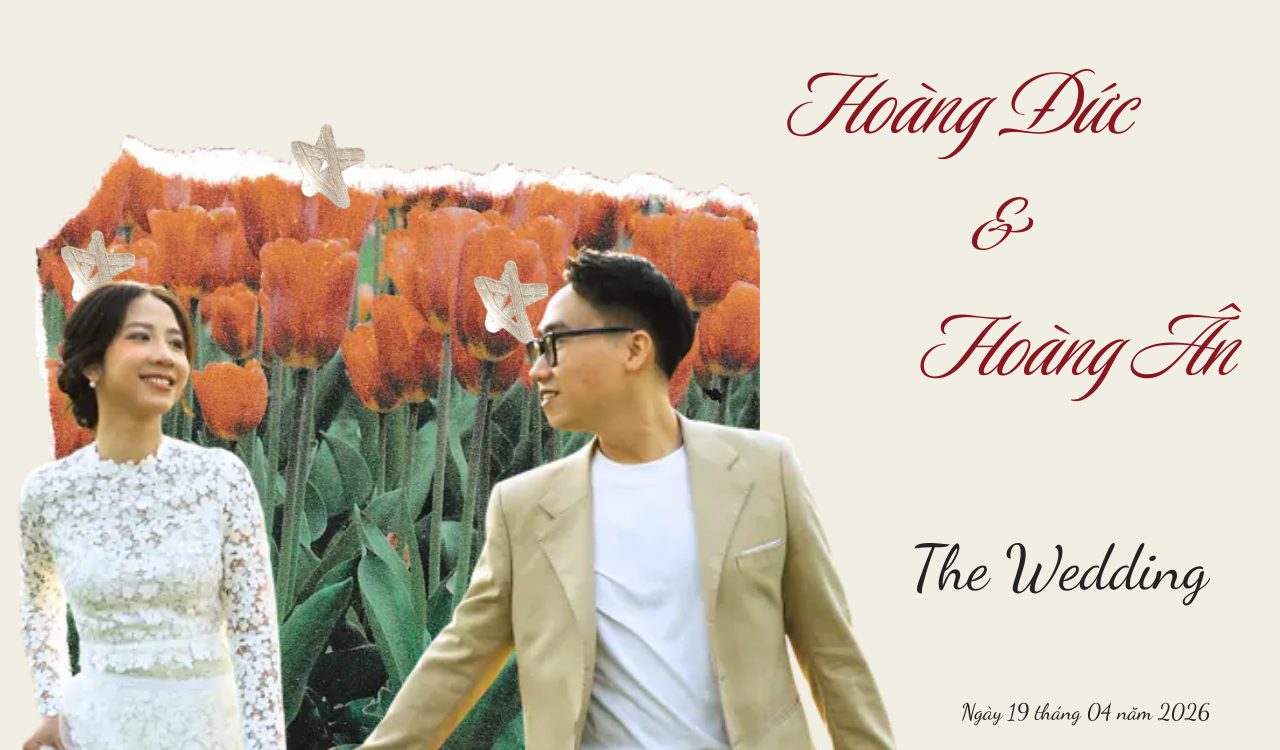
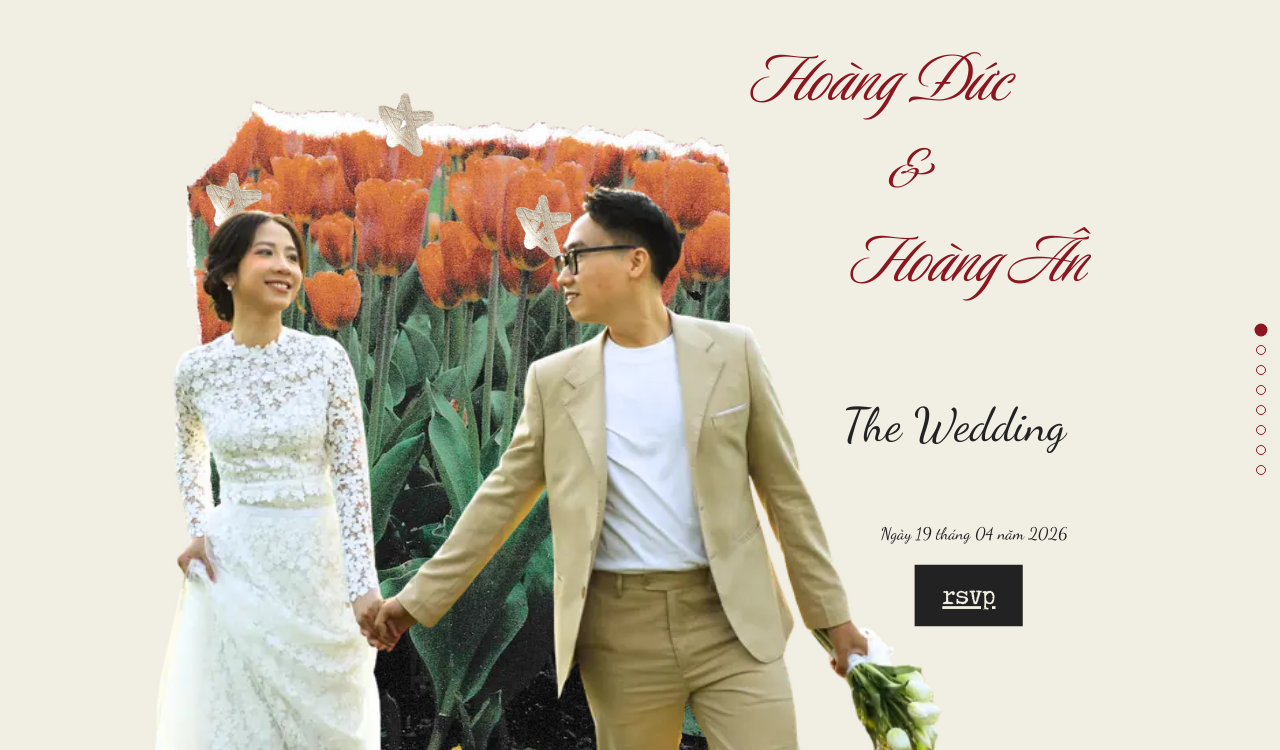
Before and after one commit to danielatfreelance-lab/wedding-site, a plain HTML site: page index.html in a window 1280 px wide. Both pictures are taken after a click on the link "Open the invitation". Shown: the top 750 px of the page. Drawn offline with Linux system fonts and the light colour scheme.

Commit message:
slide deck styling

```diff
--- a/script.js
+++ b/script.js
@@ -21,36 +21,82 @@
   root.classList.add('js');
   var landing=document.getElementById('landing');
   var lpStage=landing.querySelector('.lp-stage');
-  var secs=[].slice.call(document.querySelectorAll('#main-site .sec'));
+  var secs=[].slice.call(document.querySelectorAll('#main-site .sec')).filter(function(s){return parseFloat(s.dataset.h)>100;});
+  var main=document.getElementById('main-site');
 
   /* ---------- layout ---------- */
   function fit(){
     var vw=root.clientWidth, vh=window.innerHeight;
     // landing: contain-fit the envelope stage into the viewport
     lpStage.style.transform='scale('+Math.min(vw/LP_W,vh/LP_H)+')';
-    // main site: scale the stage down on narrow screens
-    var s=Math.min(1,vw/DESIGN_W);
+    // main site: every slide is contain-fitted and centred in the viewport
     secs.forEach(function(sec){
       var h=parseFloat(sec.dataset.h), st=sec.firstElementChild;
-      st.style.transform=s<1?'scale('+s+')':'none';
-      sec.style.height=(h*s)+'px';
+      var s=Math.min(vw/DESIGN_W,vh/h,1.25);
+      st.style.transform='scale('+s+')';
+      st.style.top=Math.max(0,(vh-h*s)/2)+'px';
     });
   }
   fit(); window.addEventListener('resize',fit); window.addEventListener('orientationchange',fit);
 
-  /* ---------- main site entrance animation ---------- */
+  /* ---------- main site: full-screen slides replacing each other on scroll ---------- */
   secs.forEach(function(sec){
     [].forEach.call(sec.firstElementChild.children,function(el,i){el.style.setProperty('--d',(i*0.08)+'s');});
   });
-  if('IntersectionObserver' in window){
-    var io=new IntersectionObserver(function(es){es.forEach(function(e){if(e.isIntersecting){e.target.classList.add('in');io.unobserve(e.target);}});},{threshold:0.08});
-    secs.forEach(function(s){io.observe(s);});
-  } else secs.forEach(function(s){s.classList.add('in');});
+  var cur=-1, locked=false, nav=document.createElement('div'), dots=[];
+  nav.className='deck-nav';
+  secs.forEach(function(sec,i){
+    var d=document.createElement('button'); d.type='button'; d.setAttribute('aria-label','Slide '+(i+1));
+    d.addEventListener('click',function(){go(i);}); nav.appendChild(d); dots.push(d);
+  });
+  main.appendChild(nav);
+  function render(){
+    secs.forEach(function(sec,i){
+      var on=i===cur;
+      sec.classList.toggle('active',on);
+      sec.classList.toggle('before',i<cur);
+      sec.classList.toggle('after',i>cur);
+      if(on) sec.classList.add('in'); else setTimeout(function(){ if(i!==cur) sec.classList.remove('in'); },700);
+      dots[i].classList.toggle('on',on);
+    });
+  }
+  function go(i,instant){
+    i=Math.max(0,Math.min(secs.length-1,i));
+    if(i===cur) return;
+    cur=i; render();
+    locked=true; setTimeout(function(){locked=false;},instant?0:900);
+  }
+  function step(d){ if(!locked) go(cur+d); }
+  window.addEventListener('wheel',function(ev){
+    if(!body.classList.contains('entered')||!dlg.hidden) return;
+    if(ev.target.closest&&ev.target.closest('.dlg')) return;
+    ev.preventDefault();
+    if(Math.abs(ev.deltaY)<8) return;
+    step(ev.deltaY>0?1:-1);
+  },{passive:false});
+  var ty=null;
+  window.addEventListener('touchstart',function(ev){ty=ev.touches[0].clientY;},{passive:true});
+  window.addEventListener('touchmove',function(ev){ if(body.classList.contains('entered')&&dlg.hidden) ev.preventDefault(); },{passive:false});
+  window.addEventListener('touchend',function(ev){
+    if(ty===null||!body.classList.contains('entered')||!dlg.hidden){ty=null;return;}
+    var dy=ty-ev.changedTouches[0].clientY; ty=null;
+    if(Math.abs(dy)>45) step(dy>0?1:-1);
+  });
+  document.addEventListener('keydown',function(ev){
+    if(!body.classList.contains('entered')||!dlg.hidden) return;
+    if(/^(INPUT|TEXTAREA|BUTTON|A)$/.test(ev.target.tagName)&&(ev.key===' '||ev.key==='Enter')) return;
+    if(ev.target.tagName==='INPUT'&&ev.target.type==='text') return;
+    var k=ev.key;
+    if(k==='ArrowDown'||k==='PageDown'||k===' '){ev.preventDefault();step(1);}
+    else if(k==='ArrowUp'||k==='PageUp'){ev.preventDefault();step(-1);}
+    else if(k==='Home'){ev.preventDefault();go(0);}
+    else if(k==='End'){ev.preventDefault();go(secs.length-1);}
+  });
 
   /* ---------- landing -> main site ---------- */
   function enter(instant){
     if(body.classList.contains('entered')) return;
-    function done(){ body.classList.add('entered'); fit(); window.scrollTo(0,0); }
+    function done(){ body.classList.add('entered'); fit(); window.scrollTo(0,0); var t=document.getElementById((location.hash||'').slice(1)); var i=secs.indexOf(t); go(i>=0?i:0,true); }
     if(instant){ done(); return; }
     landing.classList.add('leaving');
     setTimeout(done,650);
@@ -63,11 +109,11 @@
   // deep links (e.g. index.html#invitation) skip the envelope
   if(location.hash&&location.hash!=='#'&&location.hash!=='#landing') enter(true);
 
-  /* ---------- smooth in-page anchors ---------- */
+  /* ---------- in-page anchors jump to slides ---------- */
   document.addEventListener('click',function(ev){
     var a=ev.target.closest&&ev.target.closest('#main-site a[href^="#"]'); if(!a) return;
-    var t=document.getElementById(a.getAttribute('href').slice(1)); if(!t) return;
-    ev.preventDefault(); t.scrollIntoView({behavior:'smooth'}); history.replaceState(null,'',a.getAttribute('href'));
+    var i=secs.indexOf(document.getElementById(a.getAttribute('href').slice(1))); if(i<0) return;
+    ev.preventDefault(); go(i); history.replaceState(null,'',a.getAttribute('href'));
   });
 
   /* ---------- RSVP dialog (nothing is sent anywhere) ---------- */
--- a/style.css
+++ b/style.css
@@ -86,3 +86,18 @@ body:not(.entered){overflow:hidden}
 .dlg-ok:hover{filter:brightness(.96)}
 .dlg-x{position:absolute;right:18px;top:10px;background:none;border:0;font-size:32px;line-height:1;color:#9b7326;cursor:pointer}
 .dlg-ok:focus{outline:none}.dlg-ok:focus-visible{outline:2px solid #9b7326;outline-offset:2px}
+
+
+/* ===== Full-screen slide deck (replaces normal page scrolling) ===== */
+body.entered{overflow:hidden;overscroll-behavior:none}
+body.entered #main-site{position:fixed;inset:0;overflow:hidden;touch-action:none}
+#main-site .sec{position:absolute;inset:0;height:100%!important;opacity:0;visibility:hidden;pointer-events:none;
+  transform:translateY(70px);transition:opacity .8s ease,transform .8s ease,visibility 0s linear .8s}
+#main-site .sec.before{transform:translateY(-70px)}
+#main-site .sec.active{opacity:1;visibility:visible;pointer-events:auto;transform:none;transition:opacity .8s ease .1s,transform .8s ease .1s,visibility 0s}
+.deck-nav{position:fixed;right:14px;top:50%;transform:translateY(-50%);z-index:50;display:flex;flex-direction:column;gap:10px}
+.deck-nav button{width:10px;height:10px;padding:0;border-radius:50%;border:1.5px solid #8b1620;background:transparent;cursor:pointer;transition:background .3s,transform .3s}
+.deck-nav button.on{background:#8b1620;transform:scale(1.3)}
+@media (prefers-reduced-motion:reduce){#main-site .sec,#main-site .sec.active{transition:none}}
+#sec-8{display:none}
+.deck-nav button{box-shadow:0 0 0 2px rgba(241,238,227,.9);background:rgba(241,238,227,.9)}.deck-nav button.on{background:#8b1620}
```
